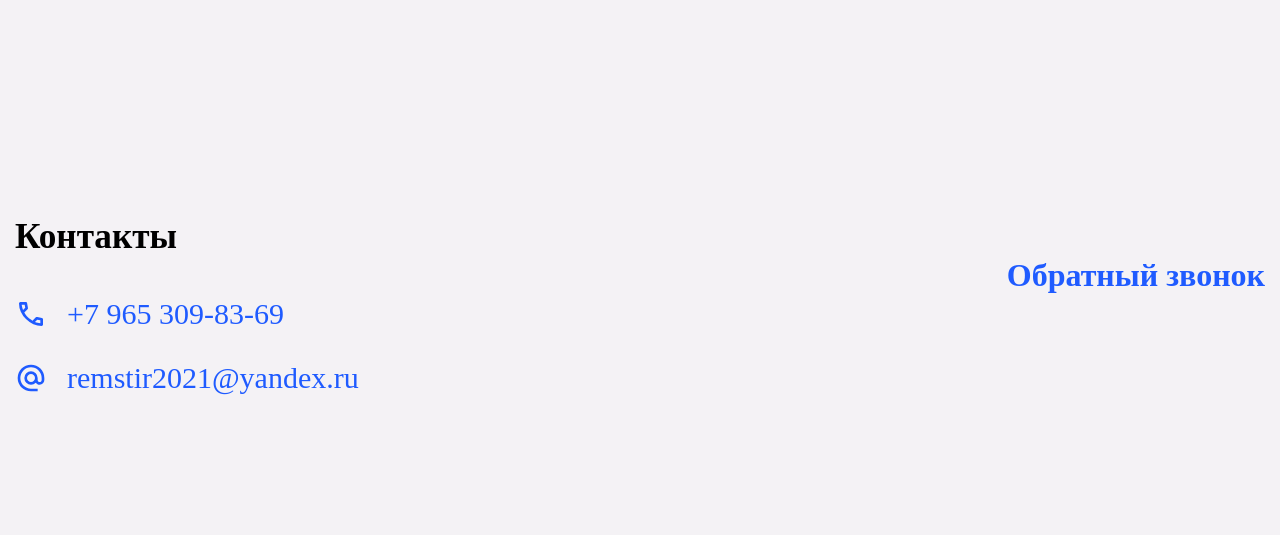
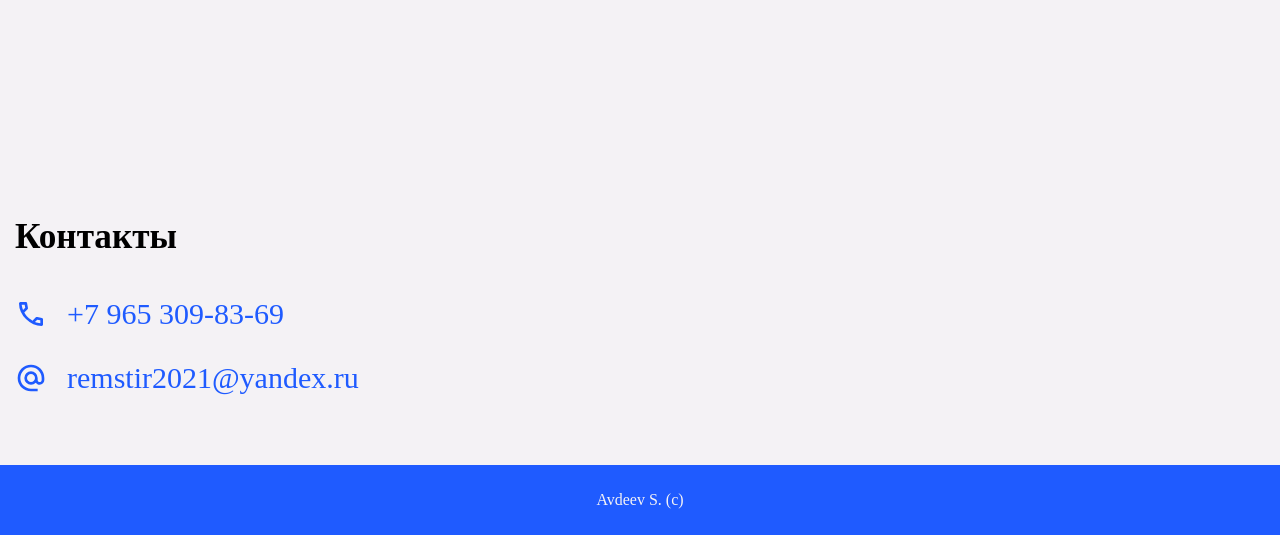
Before and after one commit to sergeiavdeev/remontpmm, a plain HTML site: page index.html in a window 1280 px wide. Shown: the part 2049-2584 px from the top of the page. Before the commit the page ends 2444 px from the top, so only its background shows below. Drawn offline with nearby package versions, Linux system fonts and the light colour scheme.

Commit message:
Refacoring

```diff
--- a/index.html
+++ b/index.html
@@ -208,15 +208,17 @@
                             <a href="mailto:remstir2021@yandex.ru" class="link__mail">remstir2021@yandex.ru</a>
                         </li>
                     </ul>
-                    <div class="contacts__content_callback">
-                        <h3>Обратный звонок</h3>
-                        <input type="tel" name="" id="">
-                        <input type="submit" value="">
-                    </div>
                 </div>
             </div>
         </div>
     </section>
+    <footer>
+        <div class="footer">
+            <div class="container">
+                <a href="mailto:sergei_avdeev@mail.ru" class="footer__link_mail">Avdeev S. (c)</a>
+            </div>
+        </div>
+    </footer>
     <script src="./js/burger.js"></script>
     <script src="https://cdn.jsdelivr.net/npm/swiper@11/swiper-bundle.min.js"></script>
     <script src="./js/swiper.js"></script>
--- /dev/null
+++ b/scss/blocks/_footer.scss
@@ -0,0 +1,12 @@
+.footer {
+    display: flex;
+    align-items: center;
+    background-color: $blue;
+    height: 70px;
+    color: $background;
+    margin-top: 70px;
+
+    &__link_mail {
+        color: $background;
+    }
+}
--- a/scss/main.scss
+++ b/scss/main.scss
@@ -4,5 +4,6 @@
 @import './blocks/heder.scss';
 @import './blocks/main';
 @import './blocks/contacts';
+@import './blocks/footer';
 
 @import './swiper/swiper';
```
Also changed, not shown: css/main.css, scss/blocks/_contacts.scss (line endings or trailing spaces).
